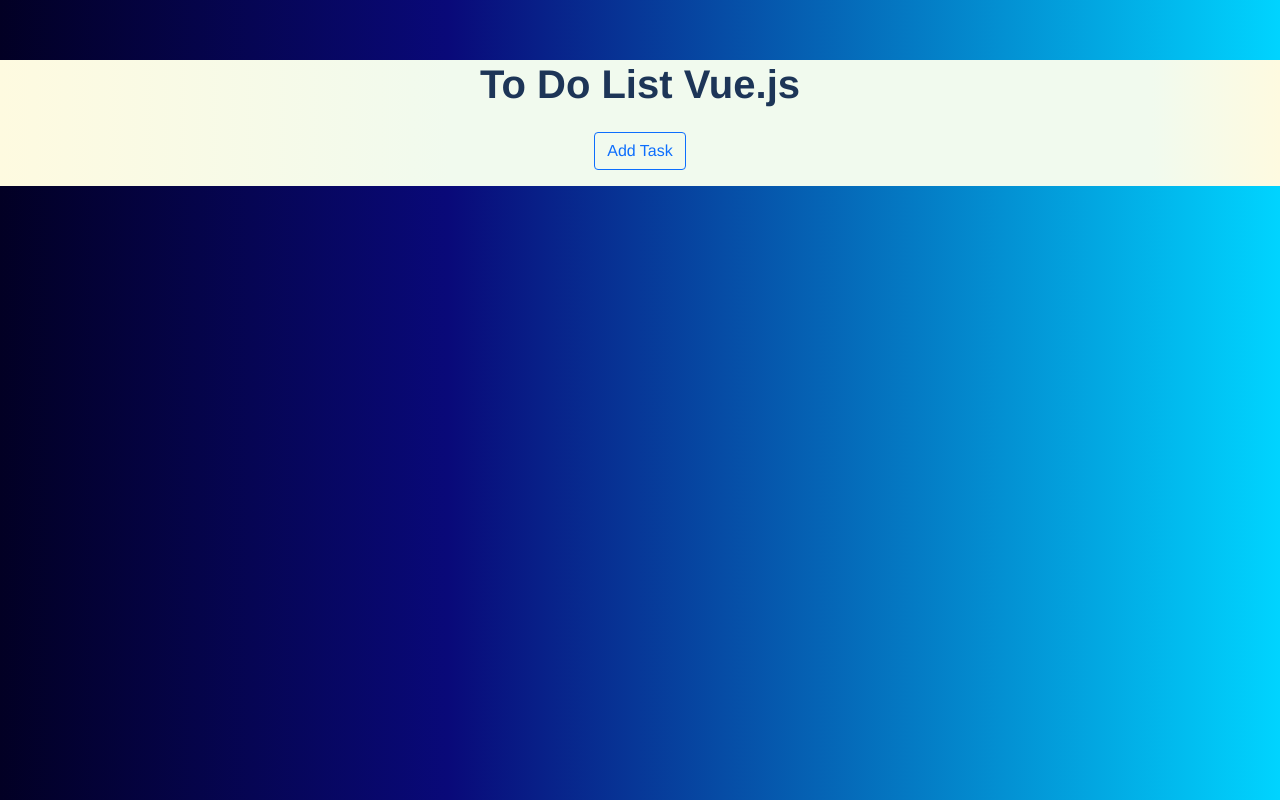
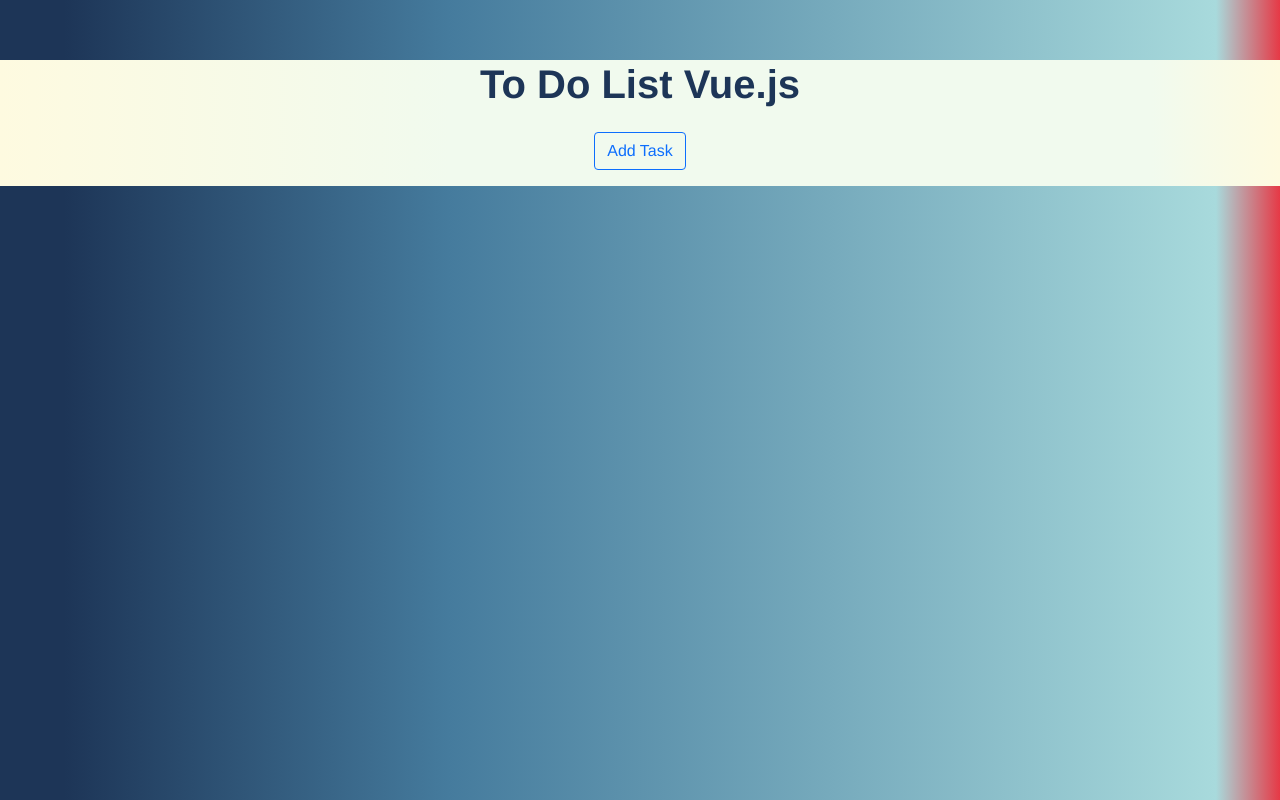
Before and after one commit to arlindrexhepi/ToDoList-VueJS, a Vue app: page / in a window 1280 px wide. Built offline with nearby package versions, Linux system fonts and the light colour scheme.

Commit message:
colorsandbackgrounds2

```diff
--- a/src/App.vue
+++ b/src/App.vue
@@ -59,7 +59,7 @@
 
 <style>
 html {
-  background: linear-gradient(90deg, rgba(2,0,36,1) 0%, rgba(9,9,121,1) 35%, rgba(0,212,255,1) 100%);
+  background: linear-gradient(90deg,#1d3557 5%, #457b9d 35%, #a8dadc 95%, #e63946 100%);
 }
 #app {
   background: linear-gradient(90deg, #fefae0 0%, #f1faee 35%, #f1faee 90%, #fefae0 100%);
@@ -67,7 +67,7 @@
   -webkit-font-smoothing: antialiased;
   -moz-osx-font-smoothing: grayscale;
   text-align: center;
-  color: #2c3e50;
+  color: #1d3557;
   margin-top: 60px;
 }
 li {
```
